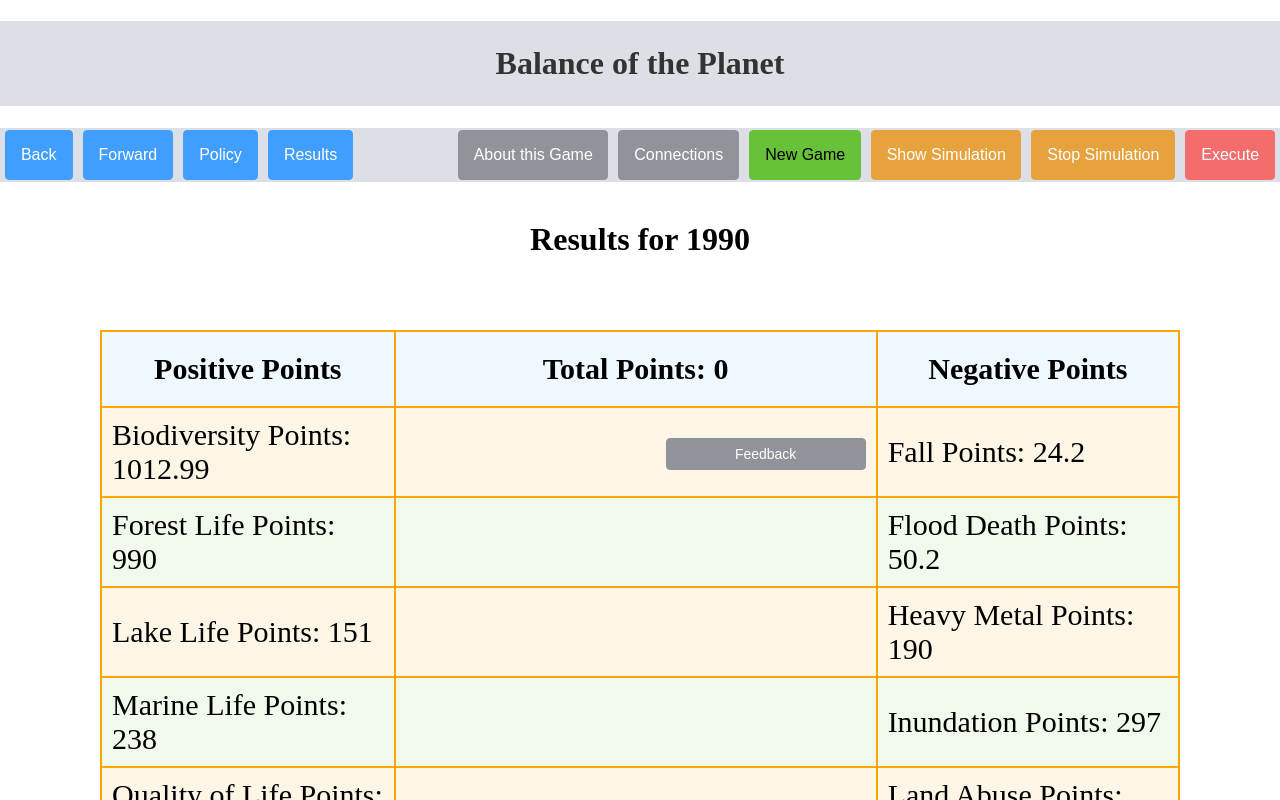
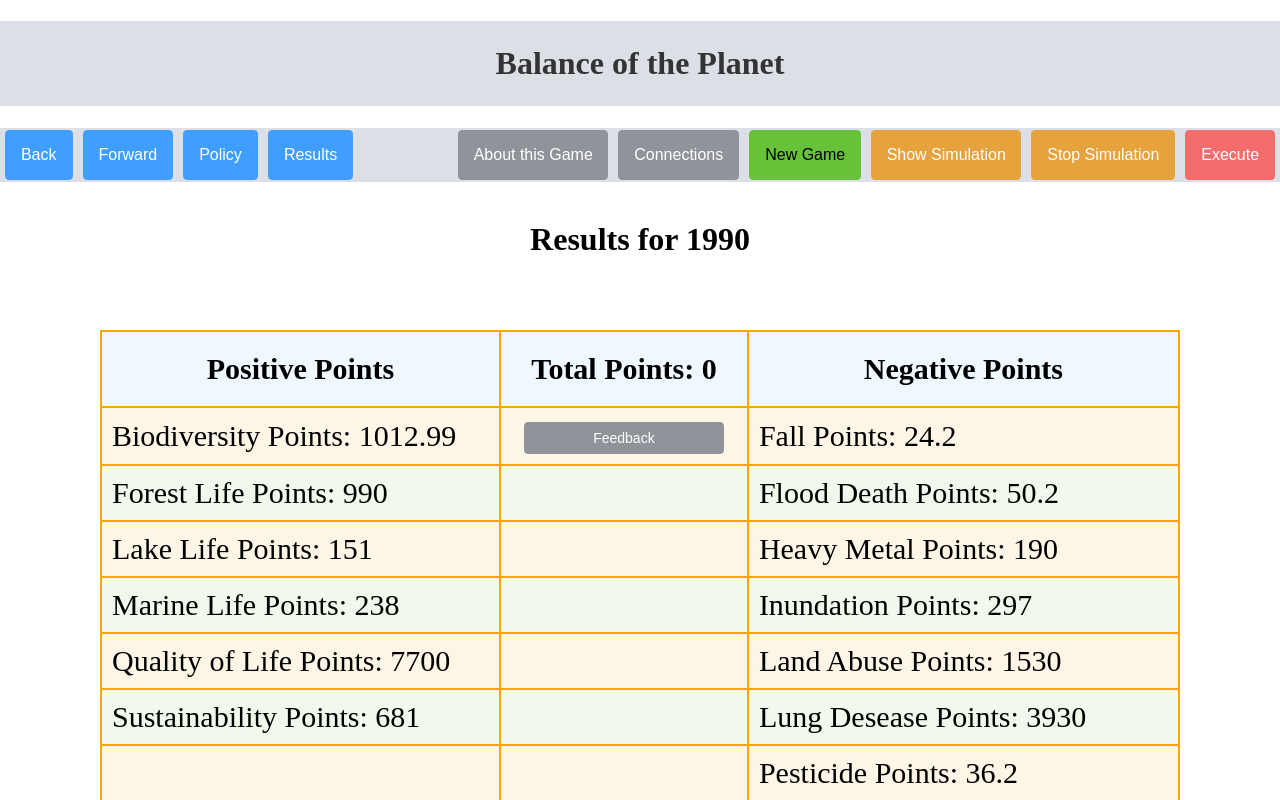
Before and after one commit to dingzuosheng/BotP, a Vue app: page /game/results in a window 1280 px wide. Shown: the top 800 px of the page. Built offline with nearby package versions, Linux system fonts and the light colour scheme; what chartjs-plugin-datalabels would draw is missing.

Commit message:
fix formula of northernlifestyle

```diff
--- a/src/components/Results.vue
+++ b/src/components/Results.vue
@@ -14,7 +14,7 @@
             <tbody>
                 <tr>
                     <td><router-link :to="{path:'/game/biodiversity-points'}">Biodiversity Points:  {{ Math.floor(this.biodiversityPoints * 100)/100 }}</router-link></td>
-                    <td><el-button type="info" height="50px" width="200px" @click="this.showFeedback=!this.showFeedback">Feedback</el-button></td>
+                    <td style="text-align:center"><el-button type="info" height="50px" width="200px" @click="this.showFeedback=!this.showFeedback">Feedback</el-button></td>
                     <td><router-link :to="{path:'/game/fall-points'}">Fall Points: {{ Math.floor(this.fallPoints * 100)/100 }}</router-link></td>
                 </tr>
                 <tr>
@@ -291,9 +291,6 @@
 .t3 th{
     text-align: center;
 }
-td button{
-    margin-left: 260px;
-}
 .t4{
     background-color: lightgrey;
     margin:15px 100px 0px 100px;
--- a/src/components/common/NorthernLifestyle.vue
+++ b/src/components/common/NorthernLifestyle.vue
@@ -11,7 +11,7 @@
                 <el-collapse class="collapse-part">
                 <el-collapse-item title="Formula ">
                     <div class="formula">
-                        <div>Lifestyle = C4 * Net Energy</div>
+                        <div>Northern Lifestyle =  C1 * Medicines + C2 * Beef Production + C3 * Consumer Goods + C4 * Net Energy</div>
                         <br />
                         Where:<br />
                         <div class="formula">
```
